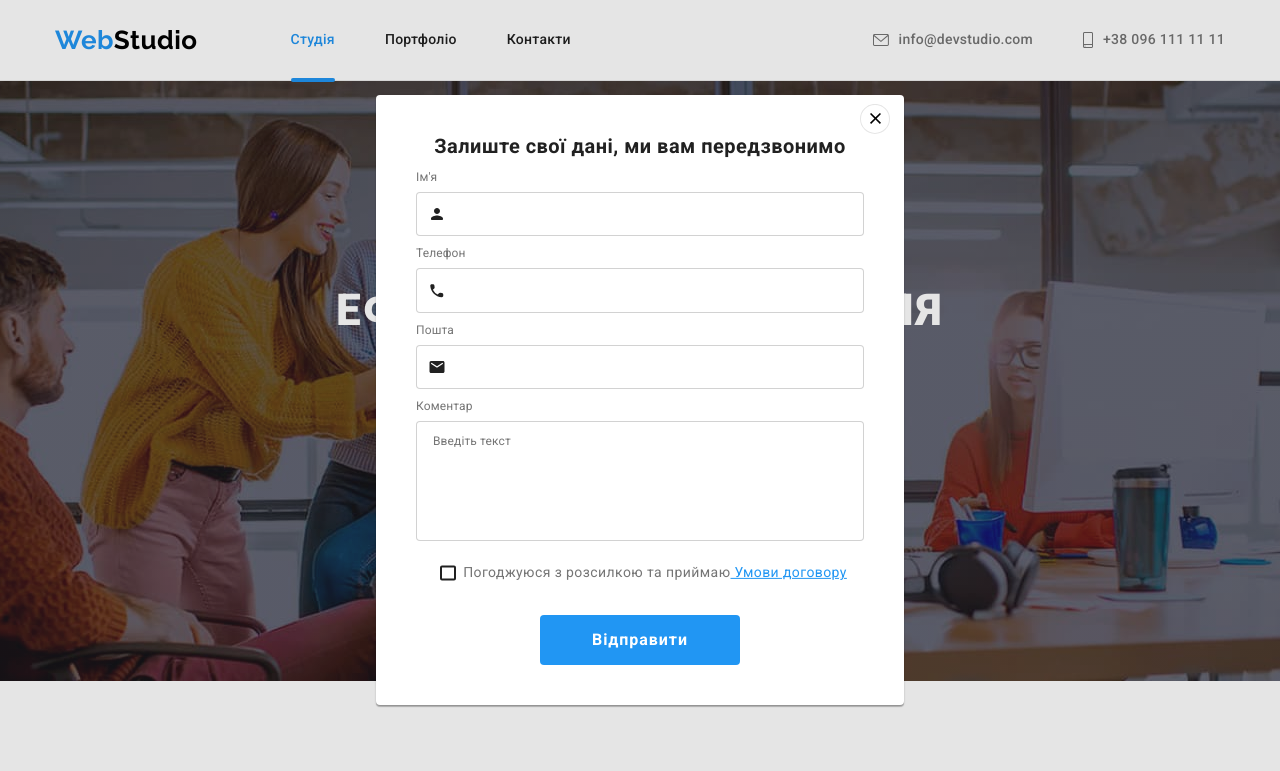
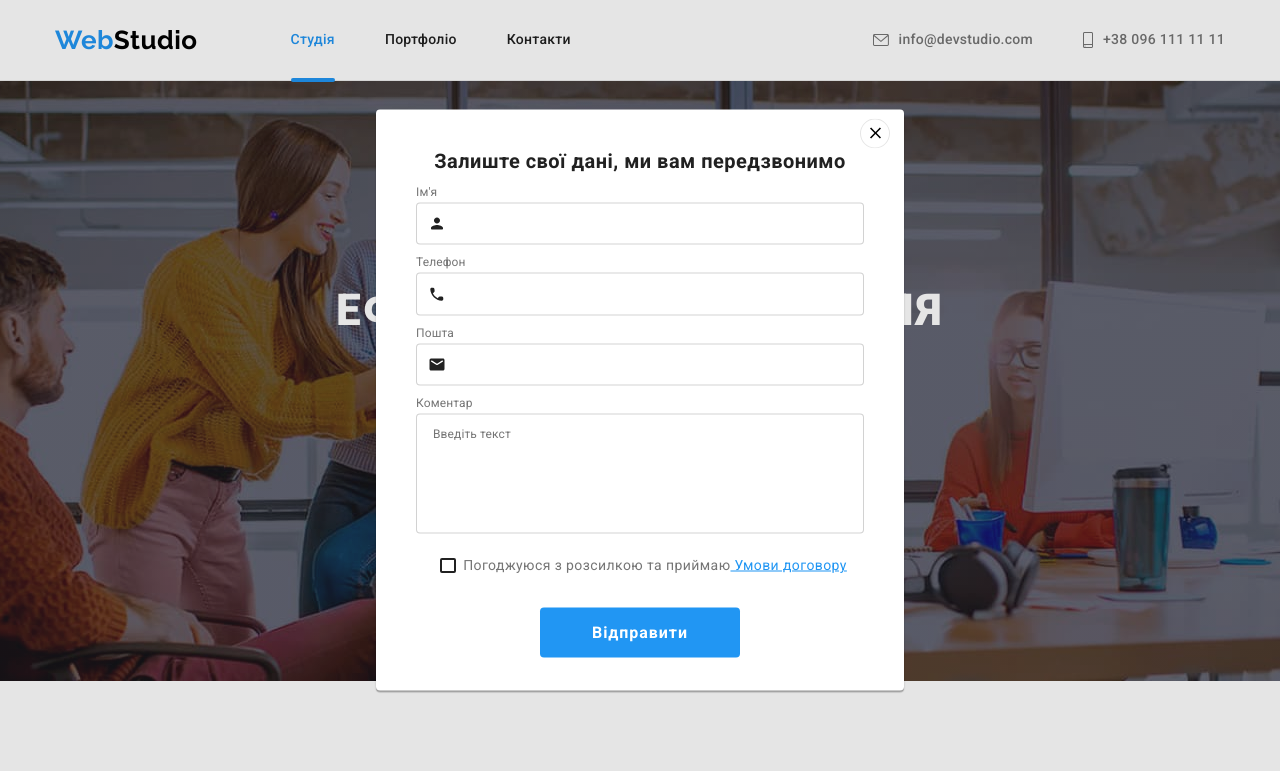
Before and after one commit to N-andronic1991/goit-markup-hw-06, a plain HTML site: page index.html in a window 1280 px wide. Both pictures are taken after a click on the button "Замовити послугу". Shown: the top 771 px of the page. Drawn offline with nearby package versions, Linux system fonts and the light colour scheme.

Commit message:
Виправлення в роботі

```diff
--- a/css/styles.css
+++ b/css/styles.css
@@ -556,14 +556,13 @@ margin-bottom: 9px;
 	align-items: flex-end;
 }
 
-.form-control{
+.footer-form-control{
 	display: flex;
 	flex-direction: column;
 	margin-right: 12px;
 }
 .subscribe-label{
 	margin-bottom: 20px;
-	padding-top: 23px;
 	font-weight: 700;
 	font-size: 14px;
 	line-height: 1.14;
@@ -605,6 +604,7 @@ margin-bottom: 9px;
 	background-color: var(--accent-color);
 	cursor: pointer;
 	border: 0;
+	border-radius: 4px;
 	transition: box-shadow var(--transition-duration) var(--transition-timing-function);
 }
 .footer-icon-send{
@@ -638,7 +638,8 @@ box-shadow: var(--shadow);
 	top:50%;
 	left: 50%;
 	width: 528px;
-	min-height: 581px;
+	height: 581px;
+	padding: 40px;
 	border-radius: 4px;
 	box-shadow: var(--modal-shadow);
     transform: translate(-50%, -50%) scale(1);
@@ -669,10 +670,6 @@ box-shadow: var(--shadow);
 }
 
 /* Modal contact-form */
-.modal-container{
-	padding: 40px;
-}
-
 .contact-form-title{
 	margin-bottom: 12px;
 
@@ -684,7 +681,7 @@ box-shadow: var(--shadow);
 .contact-form-input{
 	display: block;
 	width: 100%;
-	padding: 12px 12px 12px 32px;
+	padding: 11px 12px 11px 42px;
 	border: 1px solid var(--contact-form-input-border);
 	border-radius: 4px;
 	outline: none;
@@ -698,8 +695,7 @@ box-shadow: var(--shadow);
 
 .contact-form-label{
 	display: block;
-    margin-bottom: 8px;
-	margin-top: 10px;
+    margin-bottom: 4px;
 	font-size: 12px;
 	line-height: 1.17;
 	letter-spacing: 0.01em;
@@ -708,7 +704,7 @@ box-shadow: var(--shadow);
 
 .form-control{
 	position: relative;
-	width: 100%;
+	margin-bottom: 10px;
 }
 .form-icon{
 	position: absolute;
@@ -837,7 +833,6 @@ box-shadow: var(--shadow);
 .contact-form-button{
 	min-width: 200px;
     height: 50px;
-	padding: 10px 52px;
 	display: block;
     margin: 0 auto;
 
--- a/index.html
+++ b/index.html
@@ -451,7 +451,7 @@
 
     <form name="subscribe-form">
       <div class="footer-form">
-      <div class="form-control">
+      <div class="footer-form-control">
       <label class="subscribe-label" for="user-email">Підпишіться на розсилку</label>
       <input class="subscribe-form-input" type="email" name="email" id="user-email" placeholder="E-mail"/>
       </div>
@@ -473,8 +473,7 @@
         <use href="./images/icons.svg#icon-close-btn"></use>
        </svg>
       </button>
-      <div class="modal-container">
-      <h2 class="contact-form-title">Залиште свої дані, ми вам передзвонимо</h2>
+      <p class="contact-form-title">Залиште свої дані, ми вам передзвонимо</p>
 
       <form name="contact-form">
       <label class="contact-form-label" for="person-name">Ім'я</label>
@@ -517,7 +516,6 @@
     </form>
   </div>
   </div>
-  </div>
 
   <script src="./js/modal.js"></script>
 </body>
```
